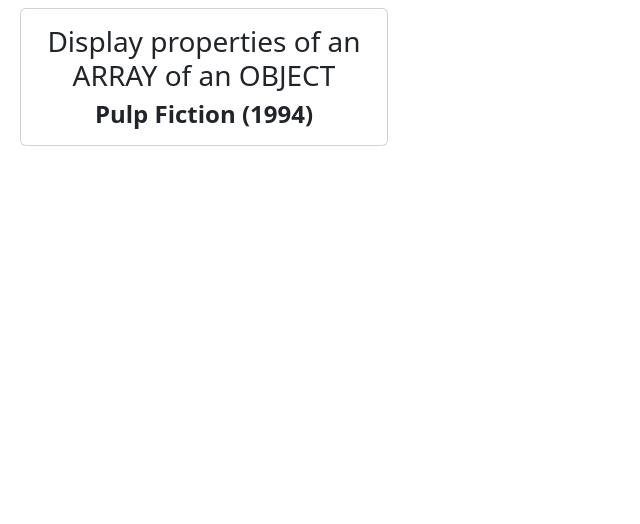
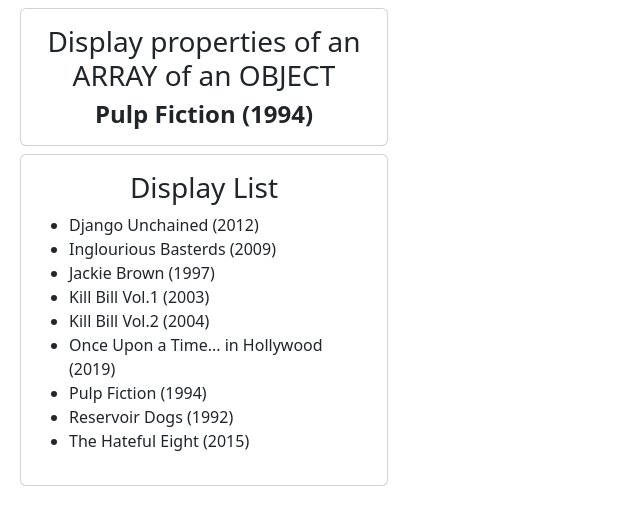
Before and after one commit to ClayAucoin/javascript, a plain HTML site: page index.html in a window 1280 px wide. Shown: the whole page, without its empty margins (0-640 px from the left). Drawn offline with nearby package versions, Linux system fonts and the light colour scheme.

Commit message:
feat: added listing items from object

```diff
--- a/index.html
+++ b/index.html
@@ -24,6 +24,17 @@
         </div>
     </div>
 
+    <div class="container m-2">
+        <div class="card" style="width: 23rem;">
+            <div class="card-body">
+                <h3 class="card-title text-center">Display List</h3>
+                <h4 class="card-text"><span id="movieListSpan" style="font-weight: bold;"></span></h4>
+                <ul id="movieList"></ul>
+            </div>
+        </div>
+    </div>
+
+
     <!-- <div class="card" style="width: 18rem;">
         <img src="..." class="card-img-top" alt="...">
         <div class="card-body">
--- a/js/script.js
+++ b/js/script.js
@@ -3,7 +3,7 @@ const $ = (id) => document.getElementById(id);
 /*
 * arrays of objects demo
 */
-const movies = [
+const MOVIES = [
     { name: 'Django Unchained', year: 2012 },
     { name: 'Inglourious Basterds', year: 2009 },
     { name: 'Jackie Brown', year: 1997 },
@@ -16,8 +16,18 @@ const movies = [
 ]
 
 const n = 6;        // # 1-8 to change item in list
-const a = movies[n];
+const a = MOVIES[n];
 const mDisplay = a.name +" ("+ a.year +")";
 console.log(mDisplay);
 
 $("movieDisplay").textContent = mDisplay;
+
+
+
+const list = $("movieList");
+
+MOVIES.forEach(movie => {
+    const li = document.createElement("li");
+    li.textContent = `${movie.name} (${movie.year})`;
+    list.appendChild(li);
+});
```
